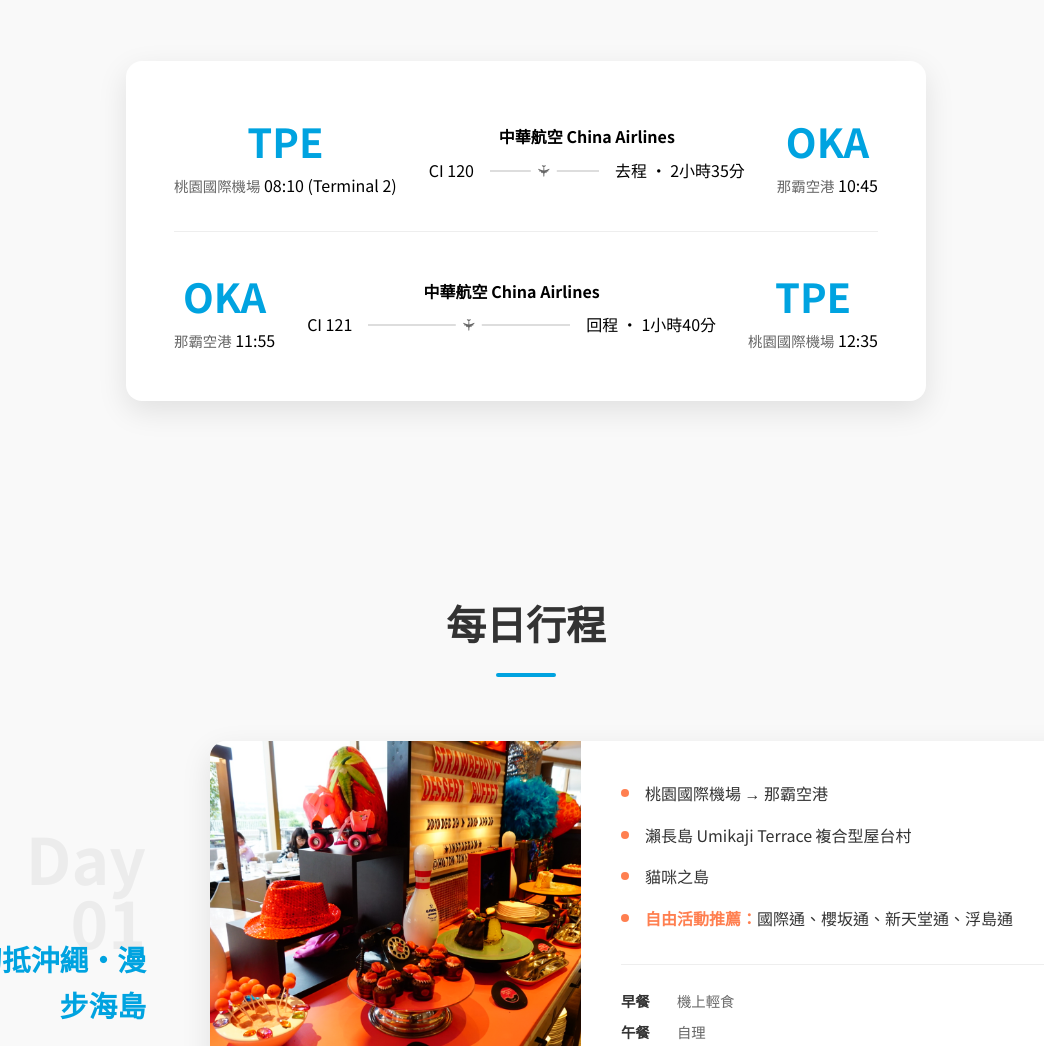
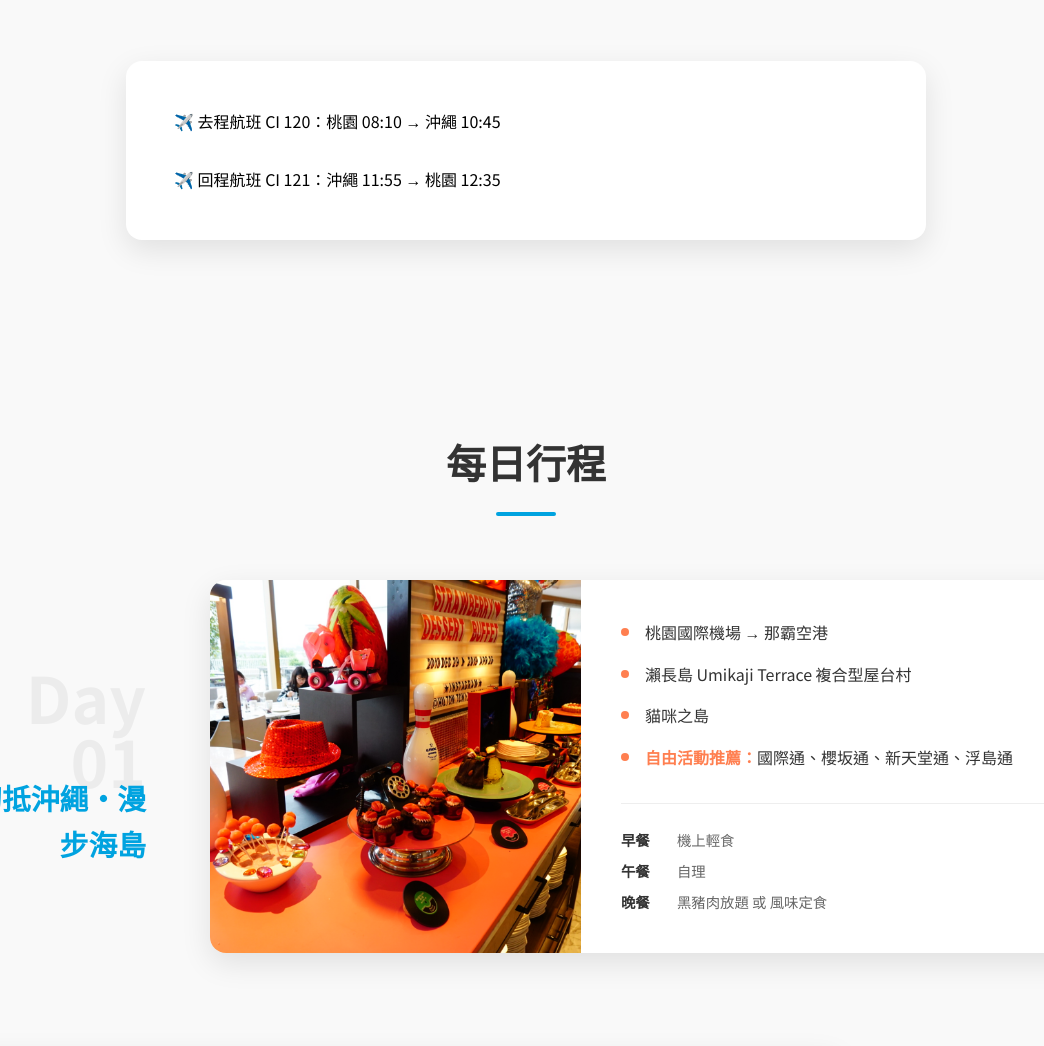
Before and after one commit to lulley821102-tech/rex-okinawa, a plain HTML site: page index.html in a window 1280 px wide. Shown: the part 983-2029 px from the top of the page, without its empty margins (114-1158 px from the left). Drawn offline with Linux system fonts and the light colour scheme.

Commit message:
簡化航班資訊排版並移除圖片濾鏡

```diff
--- a/index.html
+++ b/index.html
@@ -46,47 +46,8 @@
     <div class="container">
       <h2 class="section-title">航班資訊</h2>
       <div class="flight-card">
-        <div class="flight-route">
-          <div class="airport">
-            <span class="code">TPE</span>
-            <span class="name">桃園國際機場</span>
-            <span class="time">08:10 (Terminal 2)</span>
-          </div>
-          <div class="flight-info">
-            <span class="airline">中華航空 China Airlines</span>
-            <div class="path">
-              <span class="flight-num">CI 120</span>
-              <div class="line"></div>
-              <span class="duration">去程 • 2小時35分</span>
-            </div>
-          </div>
-          <div class="airport">
-            <span class="code">OKA</span>
-            <span class="name">那霸空港</span>
-            <span class="time">10:45</span>
-          </div>
-        </div>
-        <div class="flight-divider"></div>
-        <div class="flight-route">
-          <div class="airport">
-            <span class="code">OKA</span>
-            <span class="name">那霸空港</span>
-            <span class="time">11:55</span>
-          </div>
-          <div class="flight-info">
-            <span class="airline">中華航空 China Airlines</span>
-            <div class="path">
-              <span class="flight-num">CI 121</span>
-              <div class="line"></div>
-              <span class="duration">回程 • 1小時40分</span>
-            </div>
-          </div>
-          <div class="airport">
-            <span class="code">TPE</span>
-            <span class="name">桃園國際機場</span>
-            <span class="time">12:35</span>
-          </div>
-        </div>
+        <p class="flight-simple">✈️ 去程航班 CI 120：桃園 08:10 → 沖繩 10:45</p>
+        <p class="flight-simple">✈️ 回程航班 CI 121：沖繩 11:55 → 桃園 12:35</p>
       </div>
     </div>
   </section>
@@ -158,7 +119,7 @@
         <div class="day-content">
           <div class="day-image">
             <!-- Placeholder for Gyokusendo if generation failed, or reuse hero/other -->
-            <img src="public/assets/DSC02575.JPG" alt="Okinawa Culture" style="filter: hue-rotate(15deg);">
+            <img src="public/assets/DSC02575.JPG" alt="Okinawa Culture">
           </div>
           <div class="day-details">
             <ul class="timeline">
```
